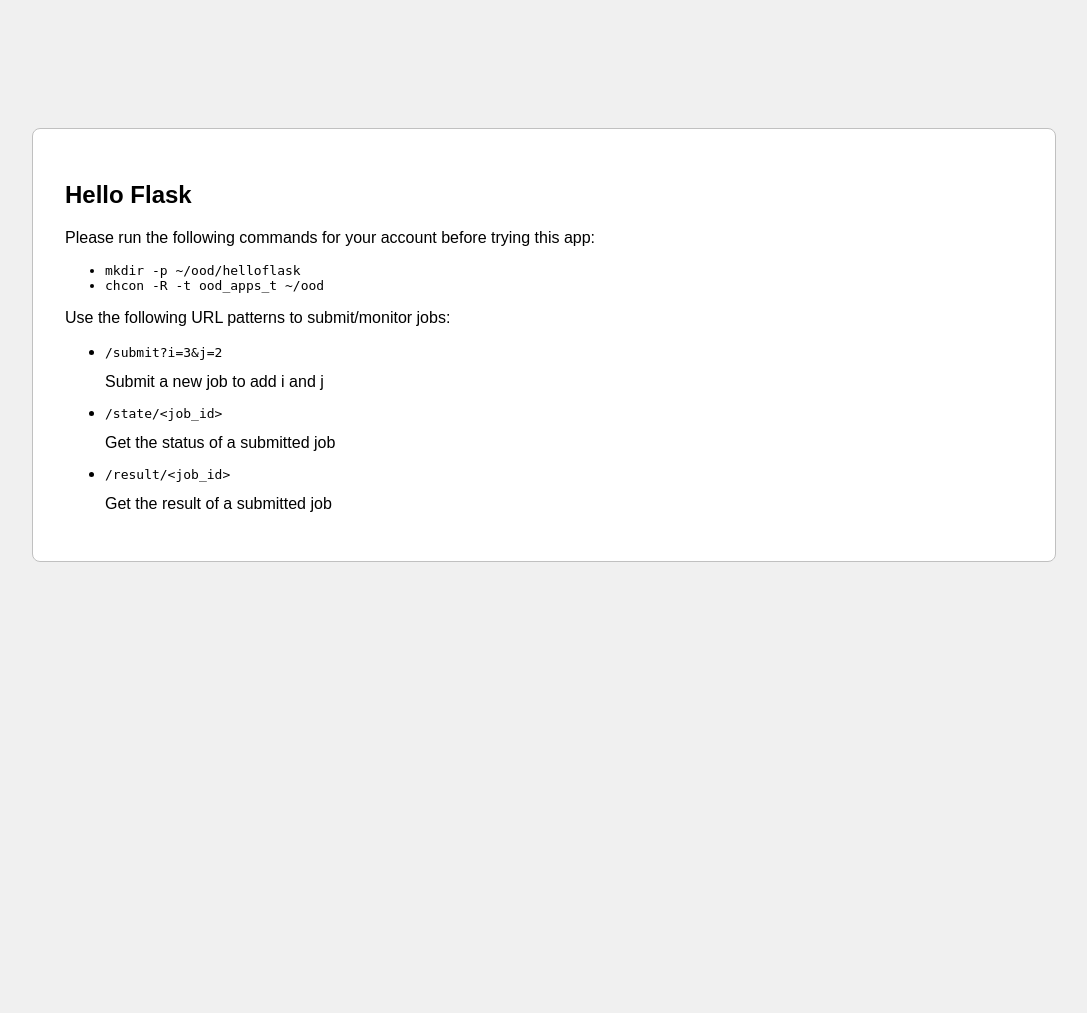
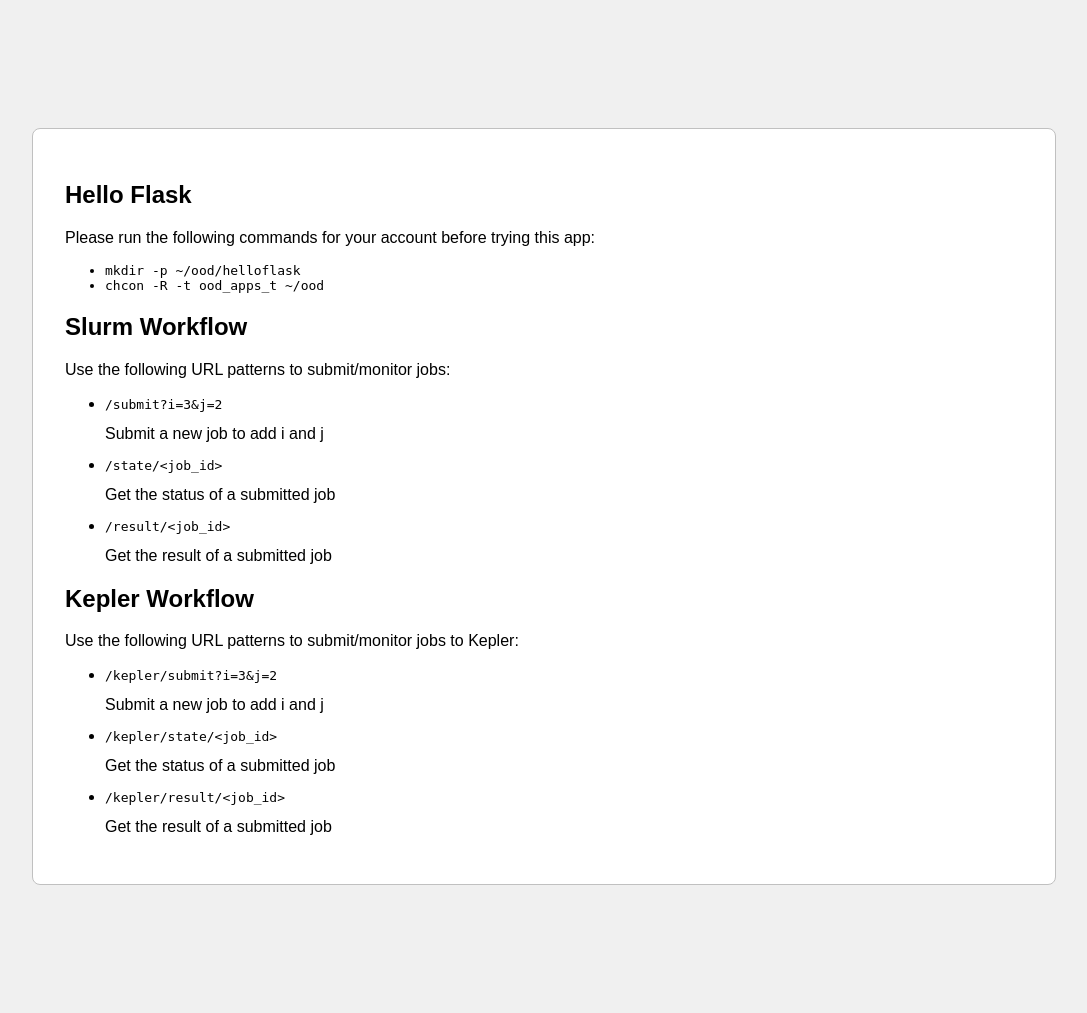
Before and after one commit to vineetbansal/helloflask, a Flask app: page / in a window 1280 px wide. Shown: the whole page, without its empty margins (96-1183 px from the left). Before the commit the page ends 562 px from the top, so only its background shows below. Run offline with Flask 2, Linux system fonts and the light colour scheme; parts of the project's set-up code (start-up, migrations or seed data) failed here and were passed over.

Commit message:
kepler stuff

```diff
--- a/app.py
+++ b/app.py
@@ -3,6 +3,7 @@
 import os
 
 import slurm
+import slurm2
 
 
 app = Flask(__name__)
@@ -27,3 +28,32 @@
 @app.route("/result/<job_id>")
 def result(job_id):
     return jsonify(result=slurm.result(job_id))
+
+
+@app.route("/kepler/submit")
+def submit2():
+    i = int(request.args.get("i", 1))
+    j = int(request.args.get("j", 1))
+    return jsonify(job_id=slurm2.submit(i, j))
+
+
+@app.route("/kepler/state/<job_id>")
+def state2(job_id):
+    return jsonify(state=slurm2.state(job_id))
+
+
+@app.route("/kepler/result/<job_id>")
+def result2(job_id):
+    return jsonify(result=slurm2.result(job_id))
+
+
+@app.route("/hello")
+def hello():
+    return render_template("hello.html")
+
+
+if __name__ == '__main__':
+
+    import sys
+    host, port = sys.argv[1:]
+    app.run(threaded=True, host=host, port=int(port))
--- a/passenger_wsgi.py
+++ b/passenger_wsgi.py
@@ -1,7 +1,4 @@
 from app import app as application
-
-import os
-os.environ['OAUTHLIB_INSECURE_TRANSPORT'] = '1'
 
 if __name__ == '__main__':
     application.run()
--- a/templates/index.html
+++ b/templates/index.html
@@ -21,15 +21,26 @@
 
   <section class="main">
     <h1>Hello Flask</h1>
+    {% block main %}
     <p>Please run the following commands for your account before trying this app:</p>
     <p><pre><ul><li>mkdir -p ~/ood/helloflask</li><li>chcon -R -t ood_apps_t ~/ood</li></ul></pre></p>
+
+    <h2>Slurm Workflow</h2>
     <p>Use the following URL patterns to submit/monitor jobs:
     <ul>
 	    <li><pre>/submit?i=3&j=2</pre>Submit a new job to add i and j</li>
 	    <li><pre>/state/&lt;job_id&gt;</pre>Get the status of a submitted job</li>
 	    <li><pre>/result/&lt;job_id&gt;</pre>Get the result of a submitted job</li>
     </ul>
-    <p>{{ message }}</p>
+
+    <h2>Kepler Workflow</h2>
+    <p>Use the following URL patterns to submit/monitor jobs to Kepler:
+    <ul>
+	    <li><pre>/kepler/submit?i=3&j=2</pre>Submit a new job to add i and j</li>
+	    <li><pre>/kepler/state/&lt;job_id&gt;</pre>Get the status of a submitted job</li>
+	    <li><pre>/kepler/result/&lt;job_id&gt;</pre>Get the result of a submitted job</li>
+    </ul>
+    {% endblock %}
   </section>
 
 </body>
```
Also changed, not shown: slurm2.py (added, +40 -0 lines), 1 other file.
